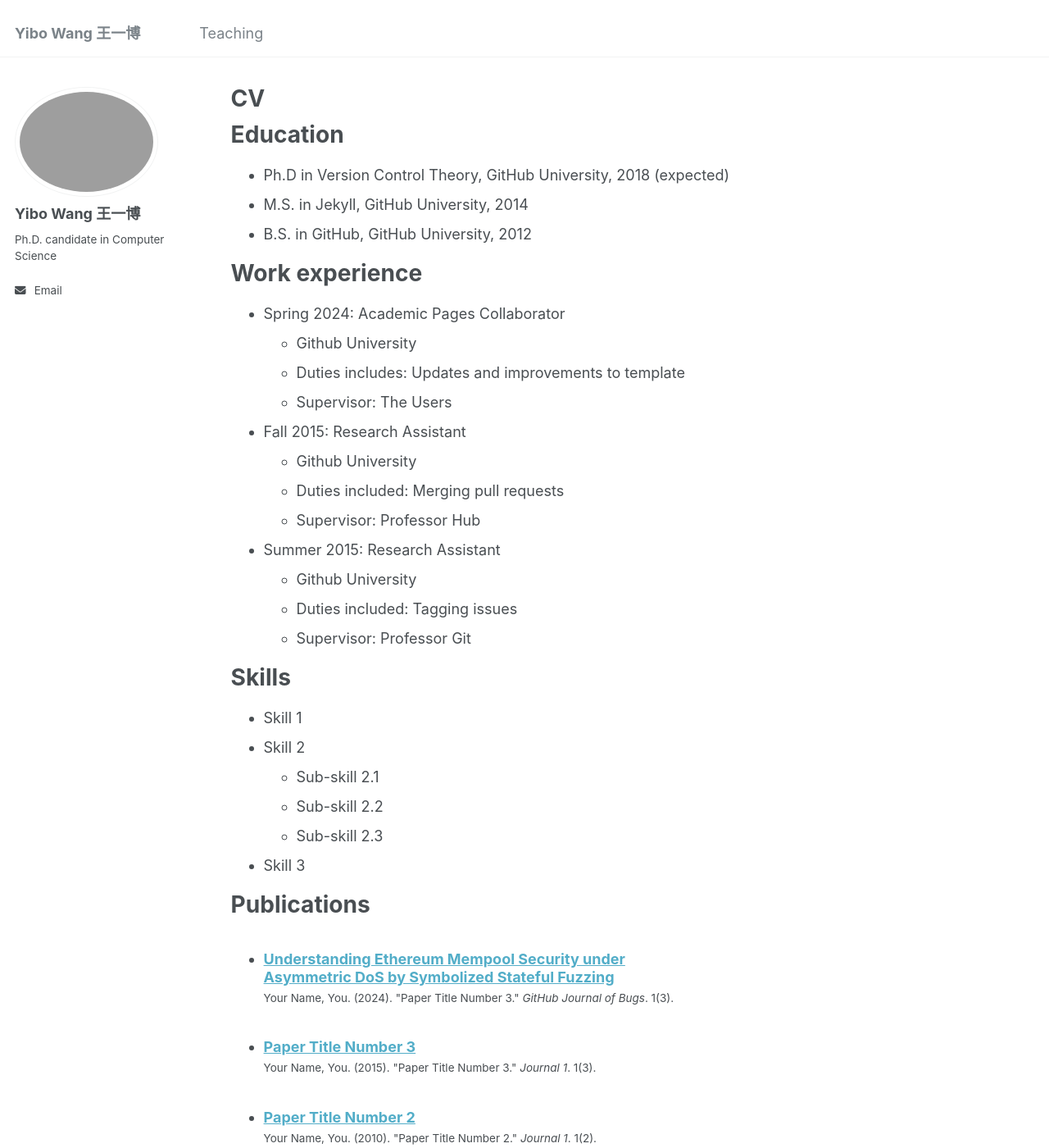
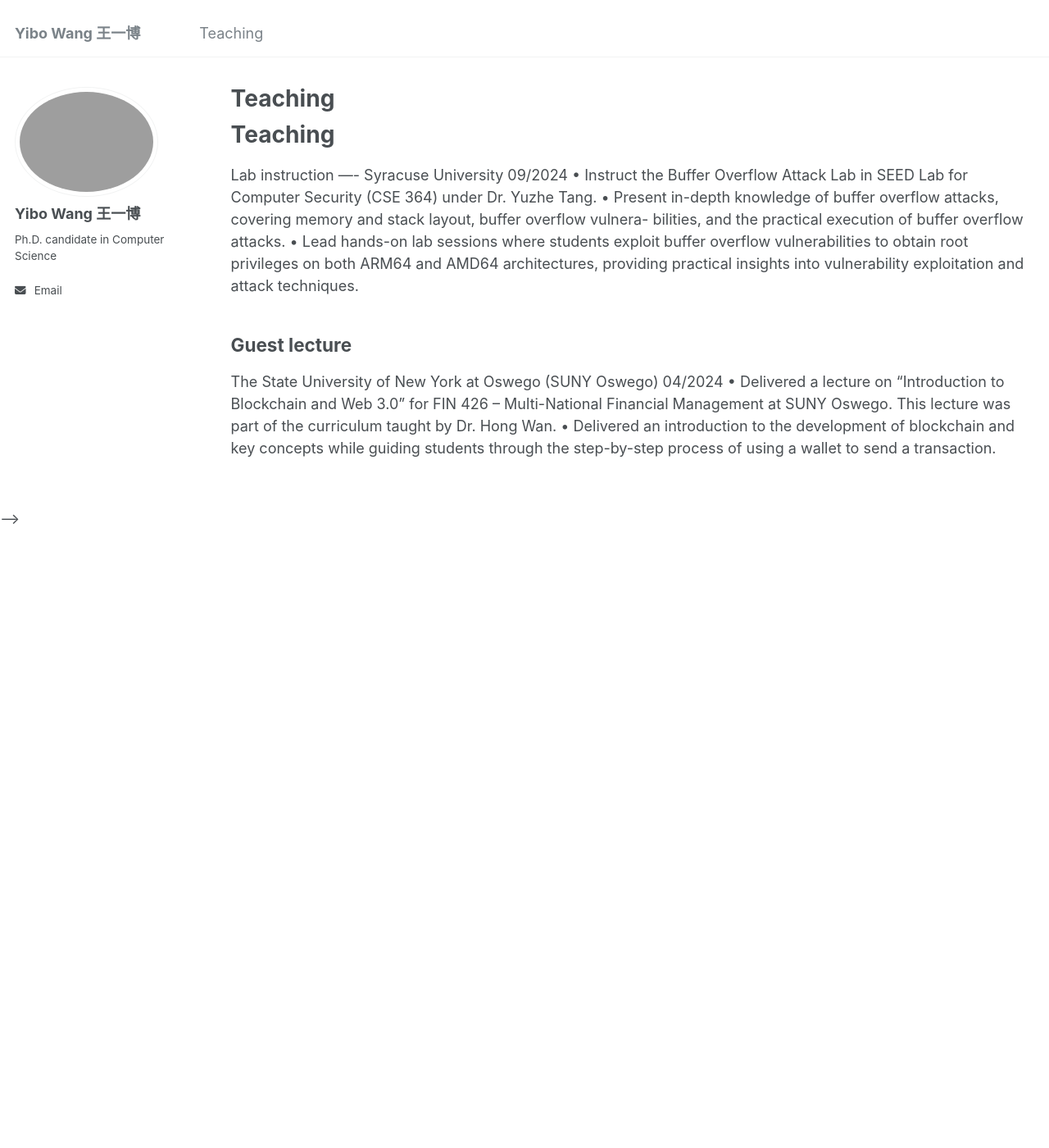
Before and after one commit to wangyibo0308/wangyibo0308.github.io, a Jekyll site: the page built from _pages/cv.md, in a window 1280 px wide and 1400 px high. Shown: the whole window at 82% size. Built offline with Jekyll 4.4.1, drawn with Linux system fonts in a browser that asks for light colours; some of the changed text lies outside the part shown.

Commit message:
Update cv.md

```diff
--- a/_pages/cv.md
+++ b/_pages/cv.md
@@ -1,6 +1,6 @@
 ---
 layout: archive
-title: "CV"
+title: "Teaching"
 permalink: /cv/
 author_profile: true
 redirect_from:
@@ -9,56 +9,22 @@ redirect_from:
 
 {% include base_path %}
 
-Education
-======
-* Ph.D in Version Control Theory, GitHub University, 2018 (expected)
-* M.S. in Jekyll, GitHub University, 2014
-* B.S. in GitHub, GitHub University, 2012
-
-Work experience
-======
-* Spring 2024: Academic Pages Collaborator
-  * Github University
-  * Duties includes: Updates and improvements to template
-  * Supervisor: The Users
-
-* Fall 2015: Research Assistant
-  * Github University
-  * Duties included: Merging pull requests
-  * Supervisor: Professor Hub
-
-* Summer 2015: Research Assistant
-  * Github University
-  * Duties included: Tagging issues
-  * Supervisor: Professor Git
-
-Skills
-======
-* Skill 1
-* Skill 2
-  * Sub-skill 2.1
-  * Sub-skill 2.2
-  * Sub-skill 2.3
-* Skill 3
-
-Publications
-======
-  <ul>{% for post in site.publications reversed %}
-    {% include archive-single-cv.html %}
-  {% endfor %}</ul>
-
-Talks
-======
-  <ul>{% for post in site.talks reversed %}
-    {% include archive-single-talk-cv.html  %}
-  {% endfor %}</ul>
 
 Teaching
 ======
-  <ul>{% for post in site.teaching reversed %}
-    {% include archive-single-cv.html %}
-  {% endfor %}</ul>
+Lab instruction
+----
+Syracuse University 09/2024
+• Instruct the Buffer Overflow Attack Lab in SEED Lab for Computer Security (CSE 364) under Dr. Yuzhe Tang.
+• Present in-depth knowledge of buffer overflow attacks, covering memory and stack layout, buffer overflow vulnera-
+bilities, and the practical execution of buffer overflow attacks.
+• Lead hands-on lab sessions where students exploit buffer overflow vulnerabilities to obtain root privileges on both
+ARM64 and AMD64 architectures, providing practical insights into vulnerability exploitation and attack techniques.
 
-Service and leadership
-======
-* Currently signed in to 43 different slack teams
+Guest lecture
+----
+The State University of New York at Oswego (SUNY Oswego) 04/2024
+• Delivered a lecture on “Introduction to Blockchain and Web 3.0” for FIN 426 – Multi-National Financial Management
+at SUNY Oswego. This lecture was part of the curriculum taught by Dr. Hong Wan.
+• Delivered an introduction to the development of blockchain and key concepts while guiding students through the
+step-by-step process of using a wallet to send a transaction.
```
